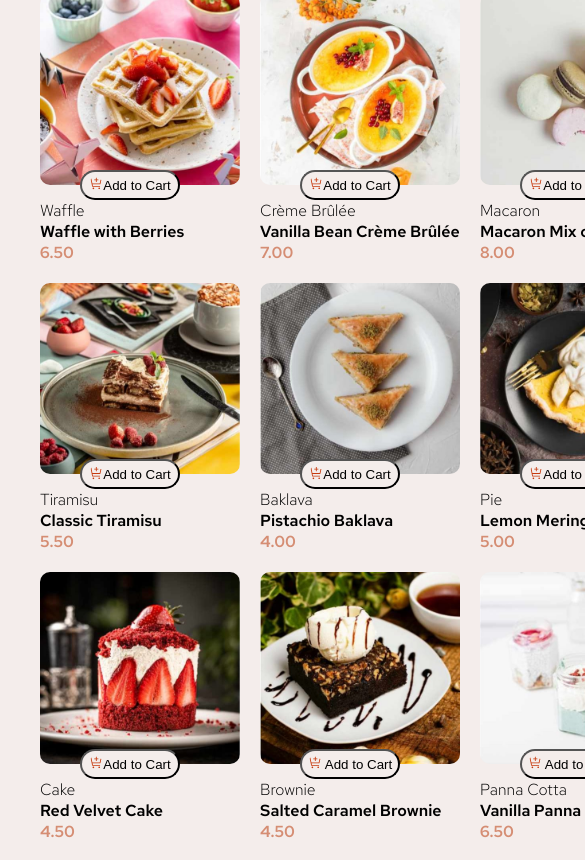
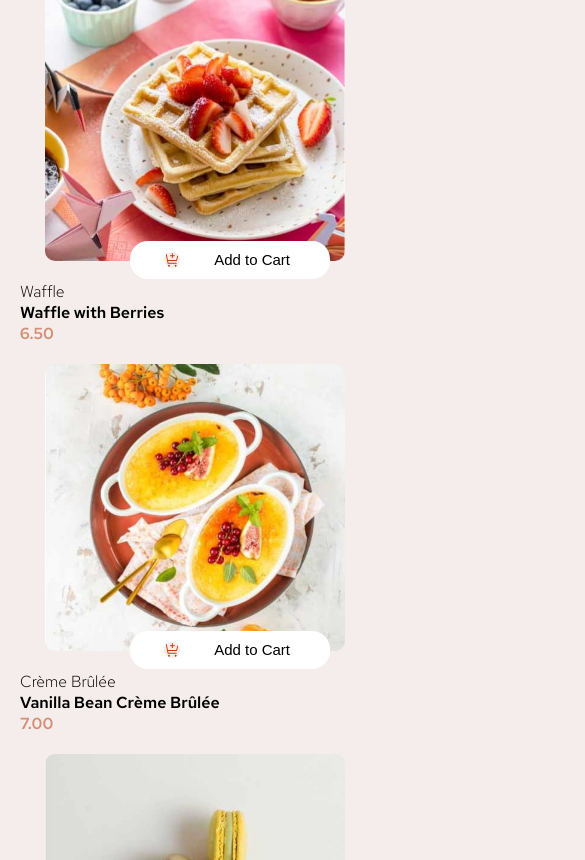
Before and after one commit to graham005/product-list-with-cart, a website built with Vite: page index.html in a window 390 px wide. Shown: the part 89-949 px from the top of the page, 585 px wide, since content can reach past the window. Built offline with nearby package versions, Linux system fonts and the light colour scheme.

Commit message:
feat: Enhance cart UI and responsiveness with updated styles and button design

```diff
--- a/src/main.ts
+++ b/src/main.ts
@@ -37,7 +37,7 @@ async function updateCartUI() {
   <div style="display:flex;justify-content:space-between;align-items:center;margin-bottom:8px;">
     <span>${item.name} x${item.quantity}</span>
     <span>$${(item.price * item.quantity).toFixed(2)}</span>
-    <button data-name="${item.name}" class="remove-cart" style="margin-left:8px;">Remove</button>
+    <button data-name="${item.name}" class="remove-cart" style="margin-left:8px; box-shadow:none; border:none;"><img src="./assets//images/icon-remove-item.svg" alt=""></button>
   </div>
 `).join("") + `
   <div style="border-top:1px solid #eee;margin-top:12px;padding-top:8px;display:flex;justify-content:space-between;font-weight:bold;">
--- a/src/style.css
+++ b/src/style.css
@@ -3,6 +3,7 @@
   padding: 0;
   box-sizing: border-box;
   background-color:hsl(13, 31%, 94%);
+
 
 }
 
@@ -55,6 +56,8 @@ span {
   right: 60px;
   top: -20px;
   box-shadow: none;
+  background-color: white;
+  border: none;
 
 
 }
@@ -70,13 +73,59 @@ span {
   background-color: white;
 }
 
-@media (width: 400px) {
+@media (max-width: 900px) {
+  .product-list {
+    grid-template-columns: 1fr 1fr;
+  }
+  .cart {
+    width: 100%;
+    margin: 20px 0;
+  }
+}
+
+@media (max-width: 600px) {
   body {
-    display: flex;
-    flex-direction: row;
+    flex-direction: column;
+    margin: 10px;
   }
   .container {
-    display: flex;
-    flex-direction: row;
+    grid-template-columns: 1fr;
+    display: block;
+  }
+  .product-list {
+    grid-template-columns: 1fr;
+  }
+  .products img {
+    width: 100%;
+    max-width: 300px;
+    margin: 0 auto;
+    display: block;
+  }
+  .cart {
+    width: 100%;
+    margin: 10px 0;
+  }
+  .add-cart {
+    right: 40px;
+    top: -20px;
+    width: 100%;
+    min-width: 0;
+    max-width: 200px;
+    font-size: 15px;
+    height: 38px;
+    border-radius: 18px;
+    padding-right:40px;
+    display:flex;
+    flex-direction: row ;
+    justify-content: center;
+    align-items: center;
+    margin-bottom: 20px;
+  }
+  .add-cart img {
+  width: 16px;
+  height: 16px;
+  }
+  .button{
+    padding: 10px;
   }
 }
```
Also changed, not shown: index.html (+2 -1 lines).
